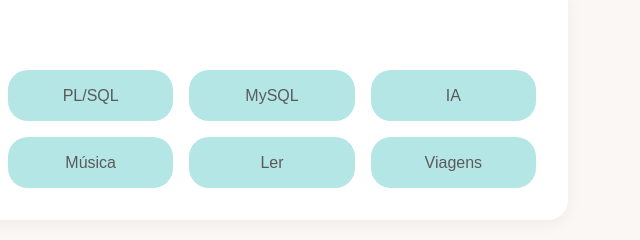
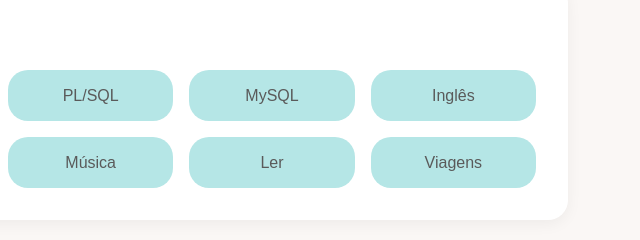
Before and after one commit to amandafurlaneto/Portfolio, a plain HTML site: page index.html in a window 1280 px wide. Shown: the part 1733-1973 px from the top of the page, 640-1280 px from the left. Drawn offline with Linux system fonts and the light colour scheme.

Commit message:
Update index.html

```diff
--- a/index.html
+++ b/index.html
@@ -60,7 +60,7 @@
                     <div class="skill-item">Oracle</div>
                     <div class="skill-item">PL/SQL</div>
                     <div class="skill-item">MySQL</div>
-                    <div class="skill-item">IA</div>
+                    <div class="skill-item">Inglês</div>
                     <div class="skill-item">Games</div>
                     <div class="skill-item">Pescaria</div>
                     <div class="skill-item">Fotografia</div>
```
